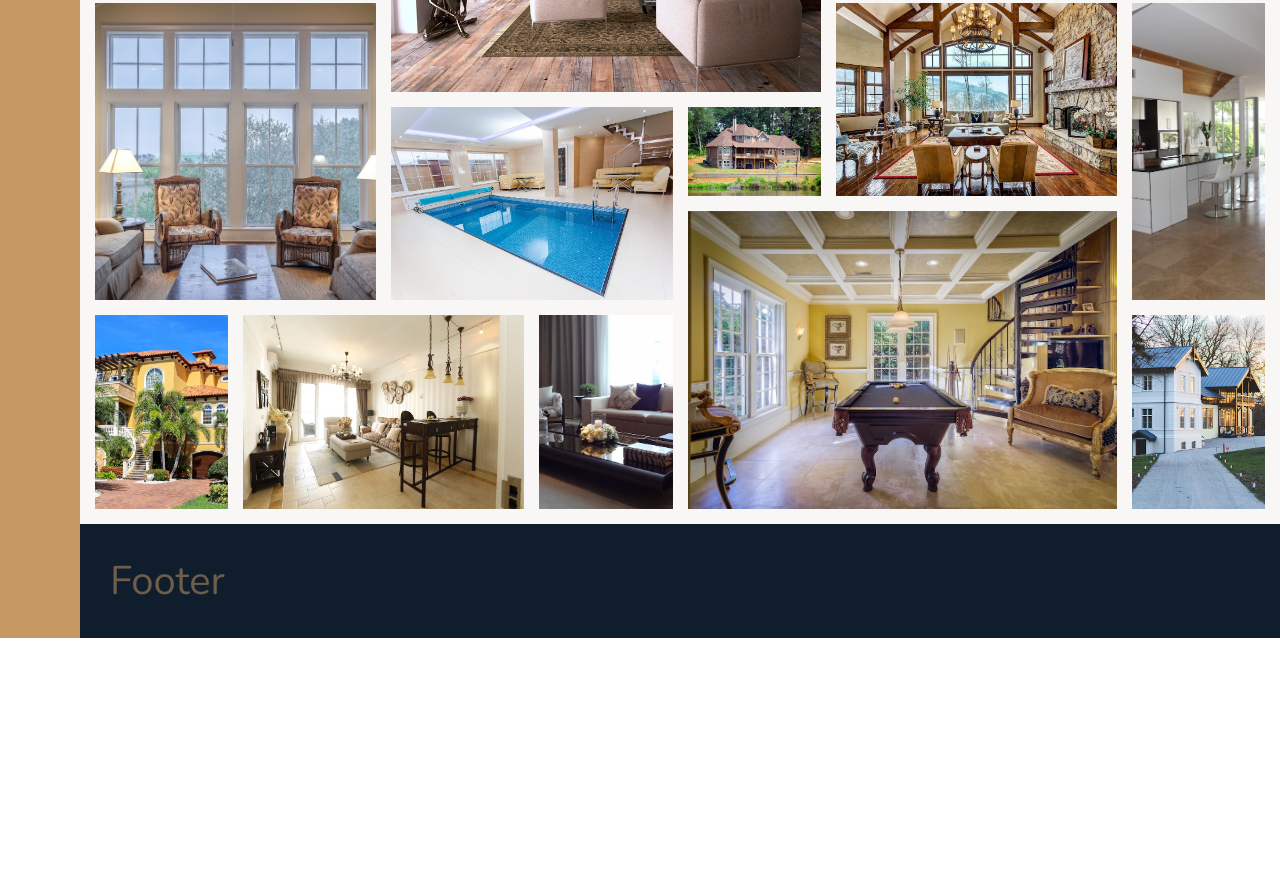
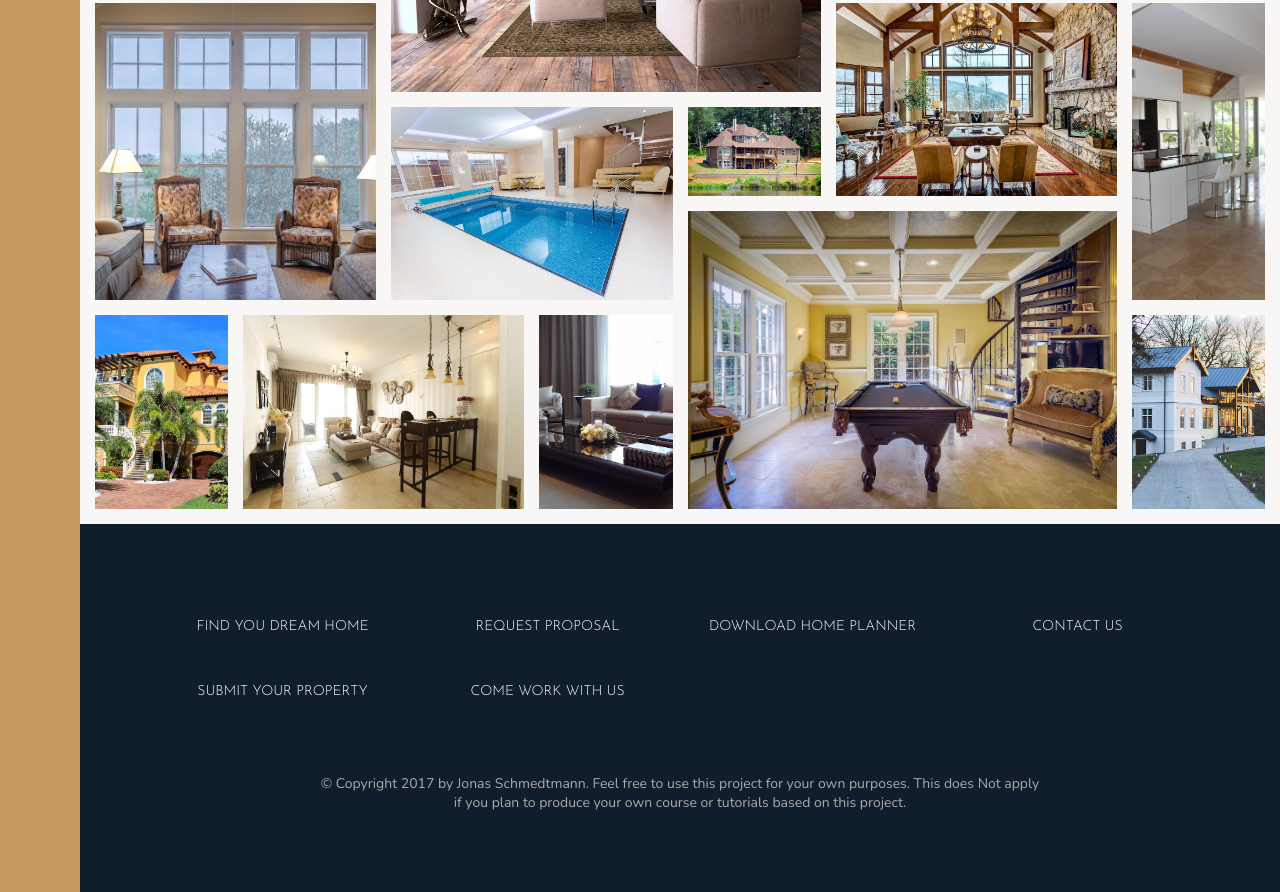
Before and after one commit to Dzhama/Nexter, a website: page index.html in a window 1280 px wide. Shown: the part 3081-3973 px from the top of the page. Before the commit the page ends 3719 px from the top, so only its background shows below. Drawn offline with nearby package versions, Linux system fonts and the light colour scheme.

Commit message:
footer added

```diff
--- a/index.html
+++ b/index.html
@@ -326,7 +326,18 @@
         </section>
 
         <section class="footer">
-            Footer
+           <ul class="nav">
+               <li class="nav__items"><a href="#" class="nav__link">Find you dream home</a></li>
+               <li class="nav__items"><a href="#" class="nav__link">Request proposal</a></li>
+               <li class="nav__items"><a href="#" class="nav__link">Download home planner</a></li>
+               <li class="nav__items"><a href="#" class="nav__link">Contact us</a></li>
+               <li class="nav__items"><a href="#" class="nav__link">Submit your property</a></li>
+               <li class="nav__items"><a href="#" class="nav__link">Come work with us</a></li>
+           </ul>
+
+           <p class="copyright">
+               &copy; Copyright 2017 by Jonas Schmedtmann. Feel free to use this project for your own purposes. This does Not apply if you plan to produce your own course or tutorials based on this project.
+           </p>
         </section>
     </body>
 </html>
--- a/sass/_footer.scss
+++ b/sass/_footer.scss
@@ -1,4 +1,48 @@
 .footer {
 	background-color: $color-secondary;
 	grid-column: full-start / full-end;
+
+	padding: 8rem;
+
+	.nav {
+		list-style: none;
+
+		display: grid;
+		grid-template-columns: repeat(auto-fit, minmax(20rem, 1fr));
+		grid-gap: 2rem;
+		align-items: center;
+
+		&__items {
+
+		}
+
+		&__link:link,
+		&__link:visited {
+			font-size: 1.4rem;
+			color: #fff;
+			text-decoration: none;
+			text-transform: uppercase;
+			font-family: $font-display;
+			text-align: center;
+			padding: 1.5rem;
+			display: block;
+			transition: all .2s;
+		}
+
+		&__link:hover,
+		&__link:active {
+			background-color: rgba(#fff, .2);
+			transform: translateY(-3px);
+		}
+	}
+
+	.copyright {
+		font-size: 1.4rem;
+		color: $color-grey-light-2;
+		margin-top: 6rem;
+		margin-right: auto;
+		margin-left: auto;
+		text-align: center;
+		width: 70%;
+	}
 }
```
Also changed, not shown: css/style.css.
